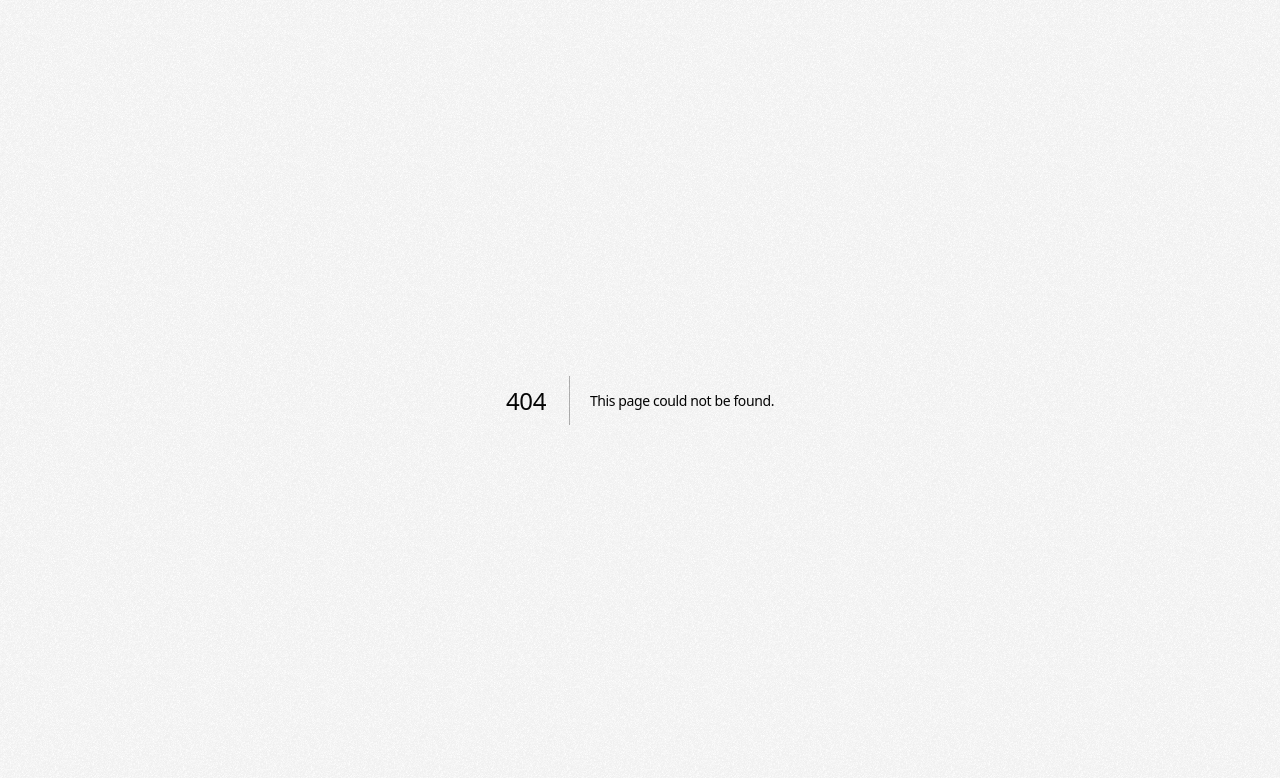
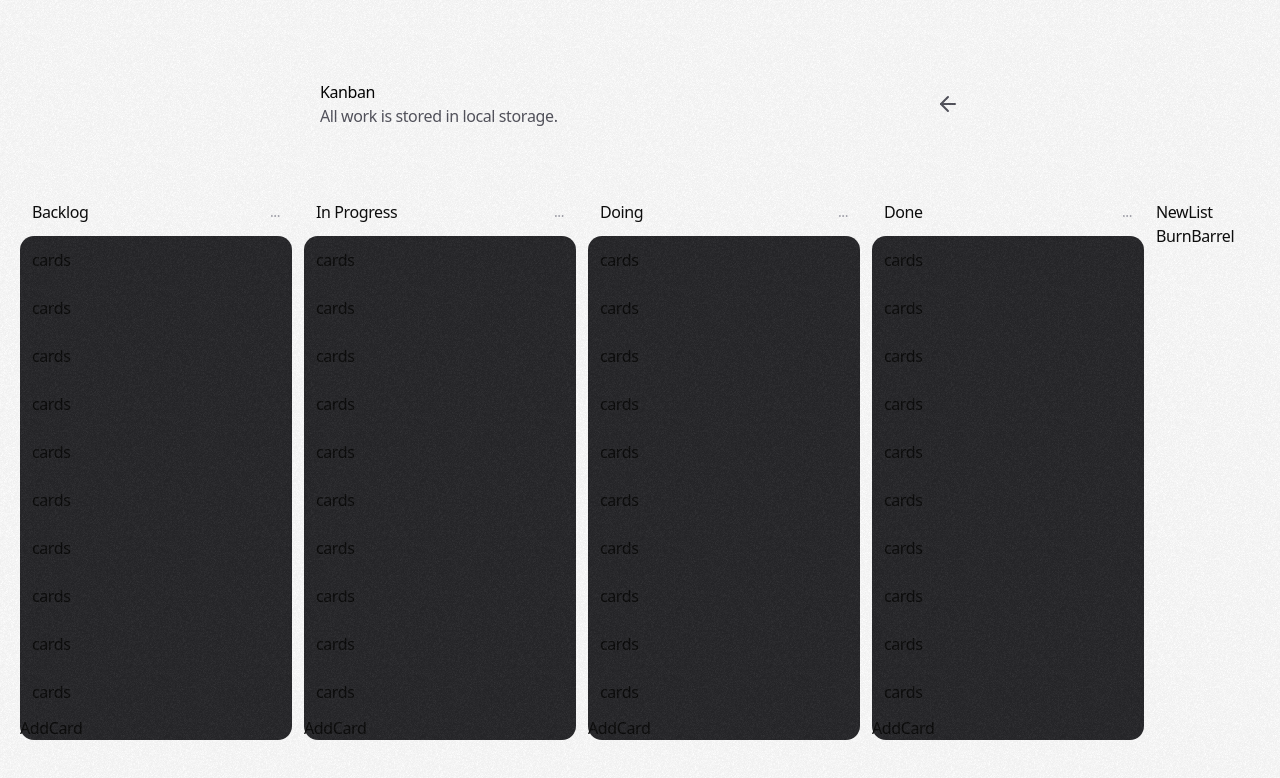
Before and after one commit to kidow/dwk, a Next.js app: page /kanban in a window 1280 px wide. Before the commit this address had no page. Shown: the top 778 px of the page. Built offline with nearby package versions, Linux system fonts and the light colour scheme.

Commit message:
chore: kanban 작업 중...

```diff
--- /dev/null
+++ b/app/kanban/add-card.tsx
@@ -0,0 +1,5 @@
+interface Props {}
+
+export default function AddCard({}: Props): React.ReactElement {
+  return <>AddCard</>
+}
--- /dev/null
+++ b/app/kanban/burn-barrel.tsx
@@ -0,0 +1,5 @@
+interface Props {}
+
+export default function BurnBarrel({}: Props): React.ReactElement {
+  return <>BurnBarrel</>
+}
--- /dev/null
+++ b/app/kanban/card.tsx
@@ -0,0 +1,5 @@
+interface Props {}
+
+export default function Card({}: Props): React.ReactElement {
+  return <></>
+}
--- /dev/null
+++ b/app/kanban/client.tsx
@@ -0,0 +1,139 @@
+'use client'
+
+import { Header } from '@/components/header'
+import { useObjectState } from '@/hooks/use-object-state'
+import { cn } from '@/lib/utils'
+import { motion } from 'motion/react'
+import { createContext, useContext, useEffect, useState } from 'react'
+
+import BurnBarrel from './burn-barrel'
+import List from './list'
+import NewList from './new-list'
+
+interface Props {}
+interface State {
+  list: Array<{
+    title: string
+    id: string
+    column: string
+  }>
+}
+
+export default function Client({}: Props): React.ReactElement {
+  const [{ list }, setState] = useObjectState<State>({
+    list: [
+      {
+        title: 'Look into render bug in dashboard',
+        id: '1',
+        column: 'backlog'
+      },
+      { title: 'SOX compliance checklist', id: '2', column: 'backlog' },
+      { title: '[SPIKE] Migrate to Azure', id: '3', column: 'backlog' },
+      { title: 'Document Notifications service', id: '4', column: 'backlog' },
+      {
+        title: 'Research DB options for new microservice',
+        id: '5',
+        column: 'todo'
+      },
+      { title: 'Postmortem for outage', id: '6', column: 'todo' },
+      { title: 'Sync with product on Q3 roadmap', id: '7', column: 'todo' },
+
+      {
+        title: 'Refactor context providers to use Zustand',
+        id: '8',
+        column: 'doing'
+      },
+      { title: 'Add logging to daily CRON', id: '9', column: 'doing' },
+      {
+        title: 'Set up DD dashboards for Lambda listener',
+        id: '10',
+        column: 'done'
+      }
+    ]
+  })
+  return (
+    <main className="flex flex-col h-screen">
+      <div className="fixed top-0 h-30 pt-20 px-4 z-10 w-full left-0 right-0">
+        <div className="w-full max-w-screen-sm mx-auto">
+          <Header
+            title="Kanban"
+            description="All work is stored in local storage."
+          />
+        </div>
+      </div>
+      <Provider>
+        <div className="flex-1 mt-50 overflow-x-scroll sm:overflow-x-visible">
+          <div className="inline-flex items-start mx-5 space-x-3">
+            <List title="Backlog" column="backlog" />
+            <List title="In Progress" column="in-progress" />
+            <List title="Doing" column="doing" />
+            <List title="Done" column="done" />
+            <div>
+              <NewList />
+              <BurnBarrel />
+            </div>
+          </div>
+        </div>
+      </Provider>
+    </main>
+  )
+}
+
+const Context = createContext<
+  | {
+      cards: Array<{ id: string; title: string; column: string }>
+      setCards: (
+        cards: Array<{ id: string; title: string; column: string }>
+      ) => void
+    }
+  | undefined
+>(undefined)
+
+export function useKanban() {
+  const context = useContext(Context)
+  if (!context) {
+    throw new Error('useKanban must be used within an KanbanProvider')
+  }
+  return context
+}
+
+function Provider({ children }: ReactProps) {
+  const [cards, setCards] = useState<
+    Array<{ id: string; title: string; column: string }>
+  >([
+    {
+      title: 'Look into render bug in dashboard',
+      id: '1',
+      column: 'backlog'
+    },
+    { title: 'SOX compliance checklist', id: '2', column: 'backlog' },
+    { title: '[SPIKE] Migrate to Azure', id: '3', column: 'backlog' },
+    { title: 'Document Notifications service', id: '4', column: 'backlog' },
+    {
+      title: 'Research DB options for new microservice',
+      id: '5',
+      column: 'todo'
+    },
+    { title: 'Postmortem for outage', id: '6', column: 'todo' },
+    { title: 'Sync with product on Q3 roadmap', id: '7', column: 'todo' },
+
+    {
+      title: 'Refactor context providers to use Zustand',
+      id: '8',
+      column: 'doing'
+    },
+    { title: 'Add logging to daily CRON', id: '9', column: 'doing' },
+    {
+      title: 'Set up DD dashboards for Lambda listener',
+      id: '10',
+      column: 'done'
+    }
+  ])
+
+  useEffect(() => {
+    // localStorage에서 찾아와서 넣기
+  }, [])
+  return (
+    <Context.Provider value={{ cards, setCards }}>{children}</Context.Provider>
+  )
+}
--- /dev/null
+++ b/app/kanban/column.tsx
@@ -0,0 +1,7 @@
+'use client'
+
+interface Props {}
+
+export default function Column({}: Props) {
+  return <></>
+}
--- /dev/null
+++ b/app/kanban/drop-indicator.tsx
@@ -0,0 +1,5 @@
+interface Props {}
+
+export default function DropIndicator({}: Props): React.ReactElement {
+  return <></>
+}
--- /dev/null
+++ b/app/kanban/list.tsx
@@ -0,0 +1,73 @@
+'use client'
+
+import { cn } from '@/lib/utils'
+import { useState } from 'react'
+
+import AddCard from './add-card'
+import { useKanban } from './client'
+import DropIndicator from './drop-indicator'
+
+interface Props {
+  title: string
+  column: string
+}
+
+function List({ title, column }: Props): React.ReactElement {
+  const [active, setActive] = useState(false)
+  const { cards, setCards } = useKanban()
+
+  function onDrop(e: React.DragEvent<HTMLDivElement>) {
+    const cardId = e.dataTransfer.getData('cardId')
+  }
+
+  function clearHighlights(elements?: HTMLElement[]) {
+    const indicators = elements || getIndicators()
+
+    indicators.forEach((element) => {
+      if (element instanceof HTMLElement) {
+        element.style.opacity = '0'
+      } else {
+        element.classList.add('opacity-0')
+      }
+    })
+  }
+
+  function getIndicators() {
+    return Array.from(document.querySelectorAll(`[data-column="${column}"]`))
+  }
+  return (
+    <div className="w-68 shrink-0">
+      <div className="mb-3 flex items-center px-3 justify-between">
+        <h3 className="font-medium">{title}</h3>
+        <span className="text-sm text-zinc-400">...</span>
+      </div>
+      <div
+        className={cn(
+          'size-full transition-colors rounded-xl',
+          active ? 'bg-zinc-800/50' : 'bg-zinc-800'
+        )}
+        onDrop={(e) => {
+          const cardId = e.dataTransfer.getData('cardId')
+
+          setActive(false)
+        }}
+        onDragOver={(e) => {
+          e.preventDefault()
+
+          setActive(true)
+        }}
+        onDragLeave={() => setActive(false)}
+      >
+        {cards.map((_, key) => (
+          <div key={key} className="p-3">
+            cards
+          </div>
+        ))}
+        <DropIndicator />
+        <AddCard />
+      </div>
+    </div>
+  )
+}
+
+export default List
--- /dev/null
+++ b/app/kanban/new-list.tsx
@@ -0,0 +1,9 @@
+'use client'
+
+interface Props {}
+
+function NewList({}: Props): React.ReactElement {
+  return <div>NewList</div>
+}
+
+export default NewList
--- /dev/null
+++ b/app/kanban/page.tsx
@@ -0,0 +1,12 @@
+import type { Metadata } from 'next'
+
+import Client from './client'
+
+export const metadata: Metadata = {
+  title: 'Kanban',
+  description: 'All work is stored in local storage.'
+}
+
+export default function Page(): React.ReactElement {
+  return <Client />
+}
```
